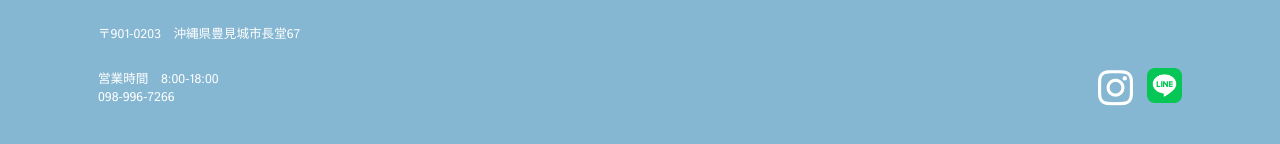
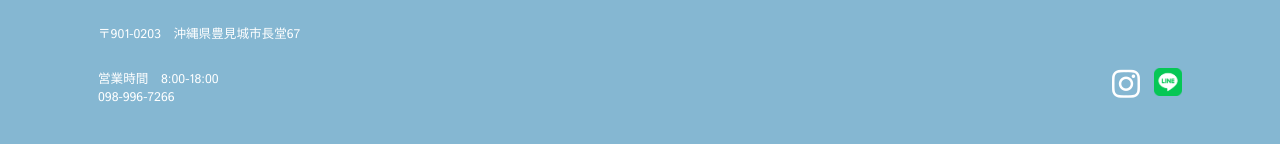
Before and after one commit to kentheboy/khufu-front-end, a Vue app: page / in a window 1280 px wide. Shown: the part 3933-4077 px from the top of the page. Built offline with nearby package versions, Linux system fonts and the light colour scheme.

Commit message:
adjust sns icon size

```diff
--- a/src/components/common/Footer.vue
+++ b/src/components/common/Footer.vue
@@ -38,11 +38,11 @@ export default {
         a {
             margin-left: 1rem;
             &.instagram i {
-                font-size: 2.5rem;
+                font-size: 2rem;
             }
             &.line {
                 img {
-                    height: 2.5rem;
+                    height: 2rem;
                 }
             }
         }
```
